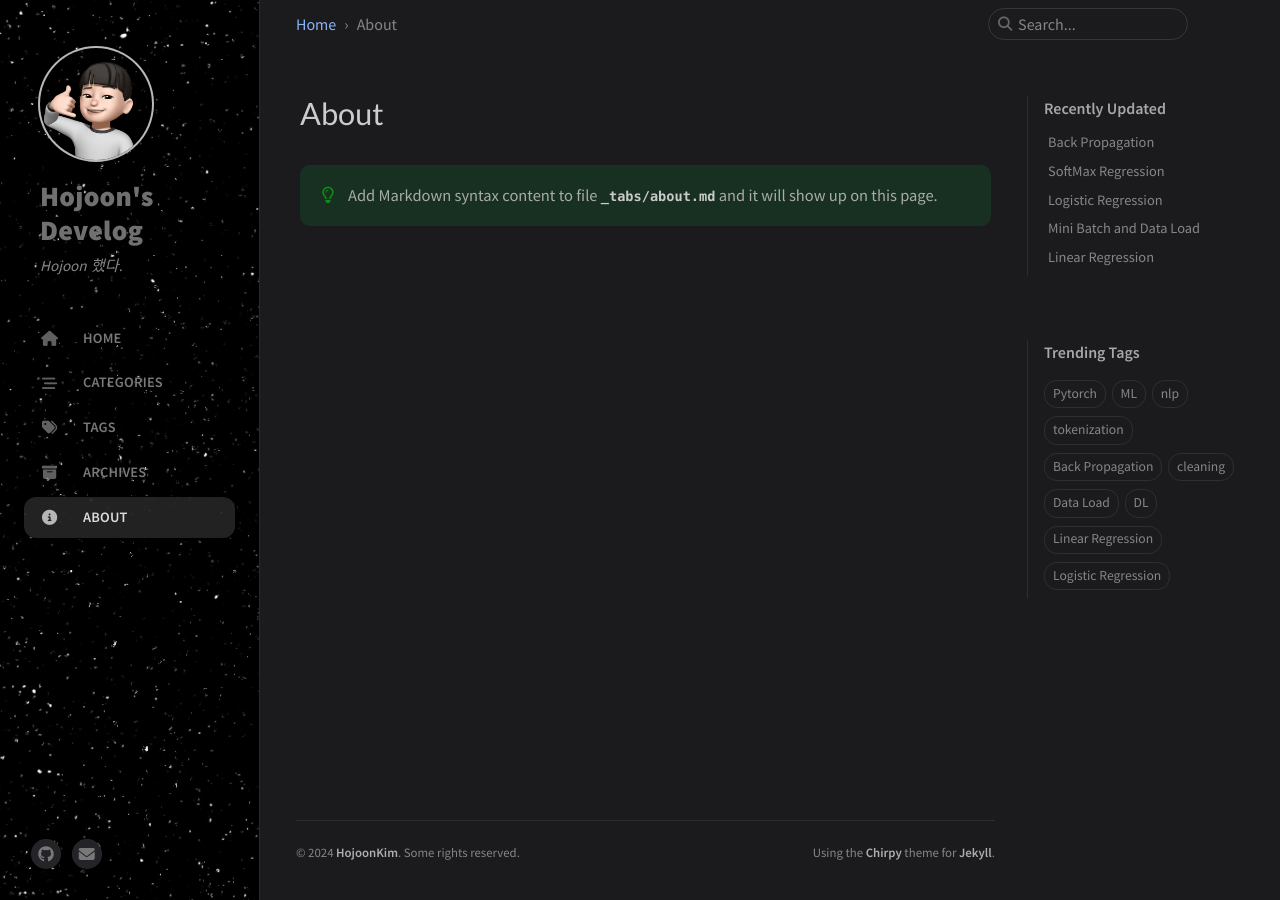
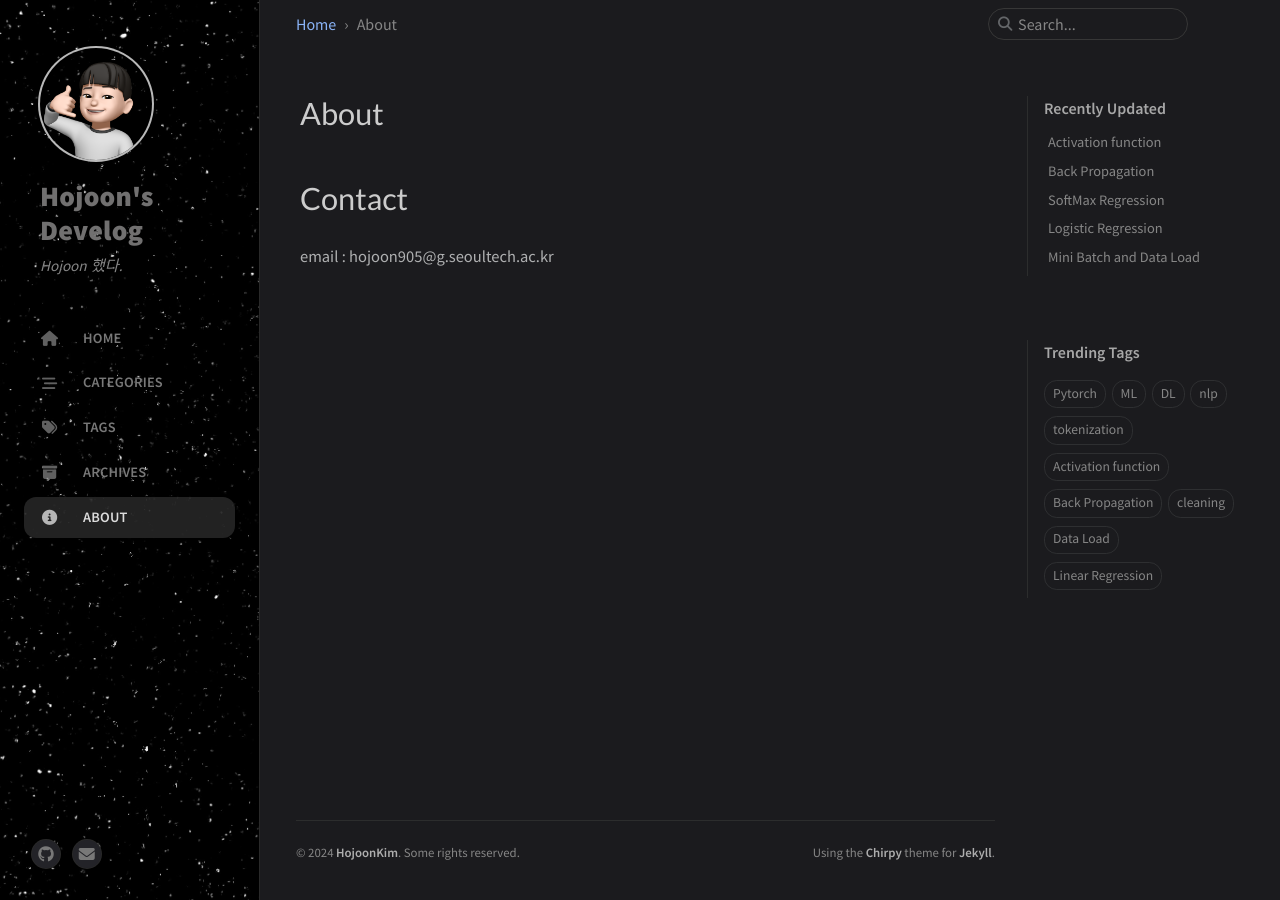
Before and after one commit to Hxjxxn95/hxjxxn95.github.io, a Jekyll site: the page built from _tabs/about.md, in a window 1280 px wide. Built offline with Jekyll 4.4.1, drawn with Linux system fonts in a browser that asks for light colours; cached includes are drawn as plain includes.

Commit message:
new file:   _posts/2024-01-16-Activation-function.md 	modified:   _tabs/about.md

```diff
--- a/_tabs/about.md
+++ b/_tabs/about.md
@@ -4,5 +4,6 @@ icon: fas fa-info-circle
 order: 4
 ---
 
-> Add Markdown syntax content to file `_tabs/about.md`{: .filepath } and it will show up on this page.
-{: .prompt-tip }
+# Contact
+
+email : hojoon905@g.seoultech.ac.kr
```
Also changed, not shown: _posts/2024-01-16-Activation-function.md (added, +33 -0 lines).
